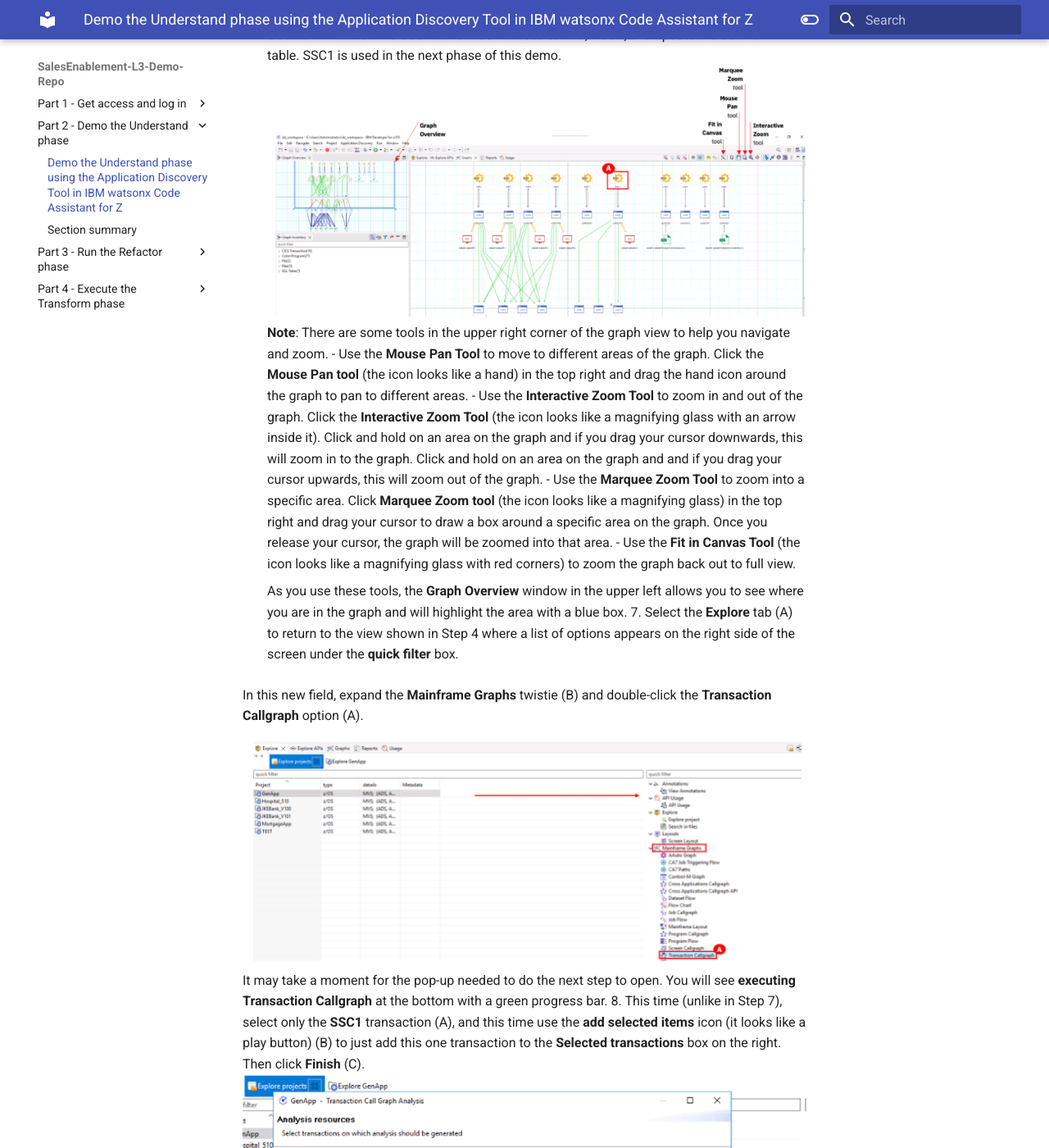
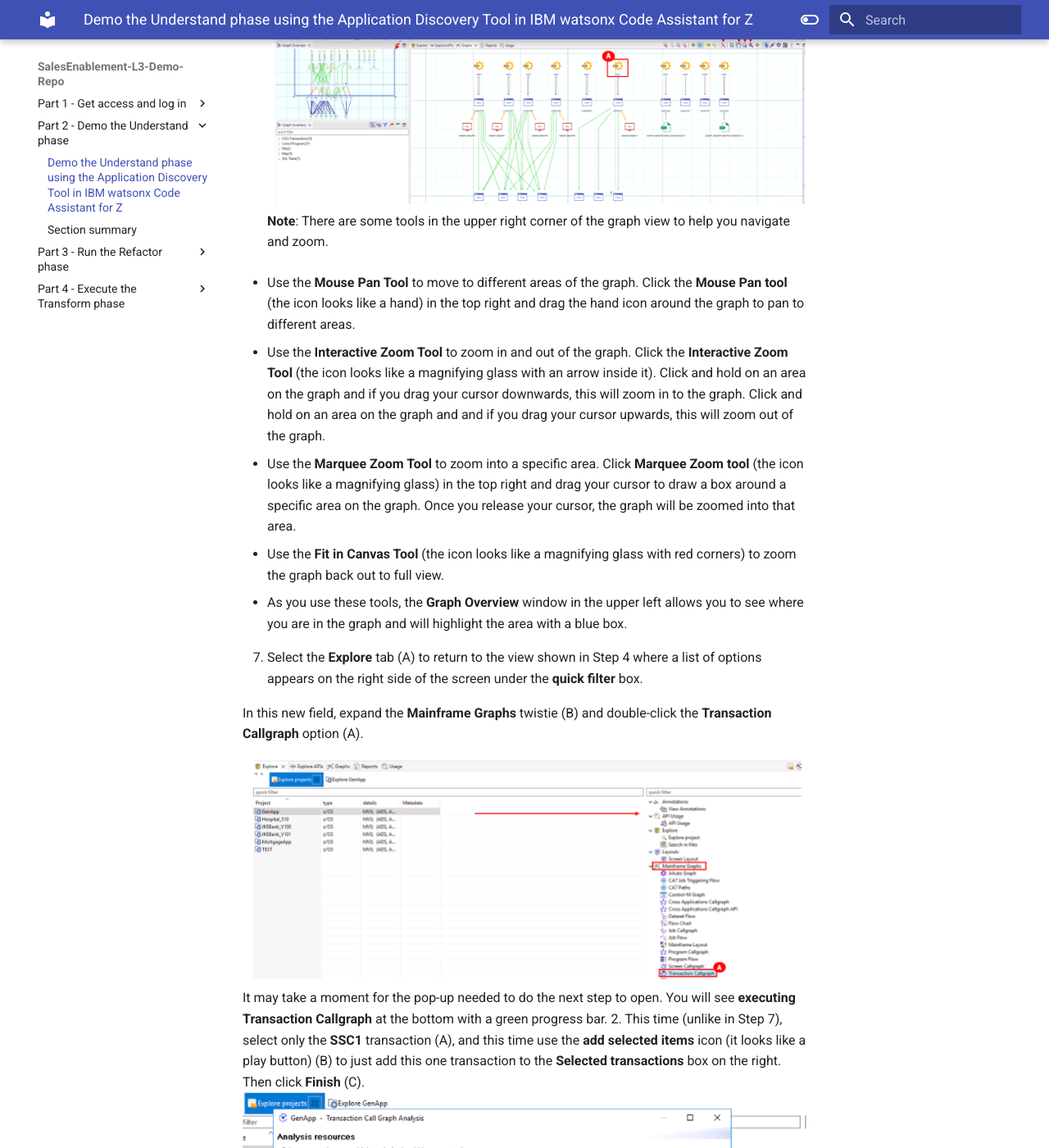
Before and after one commit to IBM/SalesEnablement-L3-Demo-Repo, an MkDocs documentation site: the page built from docs/demo-the-understand/Demo the Understand phase.md, in a window 1280 px wide and 1400 px high, scrolled down 3491 px. Shown: the whole window at 82% size. Built offline with MkDocs 1.6.1 and Material for MkDocs 9.7.7, drawn with Linux system fonts in a browser that asks for light colours; some of the changed text lies outside the part shown.

Commit message:
Fixing the Demo steps

```diff
--- a/docs/demo-the-understand/Demo the Understand phase.md
+++ b/docs/demo-the-understand/Demo the Understand phase.md
@@ -1,49 +1,47 @@
 # Demo the Understand Phase using the Application Discovery Tool on IBM watsonx Code Assistant for Z
-1. In Z Virtual Access, click IBM Developer for z/OS (A) in the taskbar to open it.
+1. In Z Virtual Access, click IBM Developer for z/OS **(A)** in the taskbar to open it.
    ![](images/taskbar1.png)
 
    It may take a minute for the application to open, but you will soon see the splash screen.
    ![](images/splash.png)
-   The IBM Developer for z/OS Integrated Developer Environment (IDE) opens displaying the **Explore projects** tab (A).
+
+   The IBM Developer for z/OS Integrated Developer Environment (IDE) opens displaying the **Explore projects** tab **(A)**.
    ![](images/explorprojects1.png)
 
-2. Right-click below the quick filter area (A), and click **Get project list** (B).
+2. Right-click below the quick filter area (A), and click **Get project list** **(B)**.
    ![](images/getprojlist.png)
 
-3. Click **GenApp** (A) in the **Project** list.
+3. Click **GenApp** **(A)** in the **Project** list.
    ![](images/GenApp.png)
    A new field with a list of options appears on the right side of the screen.
 
-4. From the quick filter box (A), expand the **Mainframe Graphs** twistie (B), and double-click **Transaction Callgraph** (C).
+4. From the quick filter box **(A)**, expand the **Mainframe Graphs** twistie **(B)**, and double-click **Transaction Callgraph** **(C)**.
    ![](images/transactioncallgraph.png)
 
 5. It may take a moment for the **GenApp – Transaction Call Graph Analysis** pop-up that is needed to do the next step to appear.
-
-   You will see an **executing Transaction Callgraph** message at the bottom of the pop-up displaying a green progress bar (A).
-
-   Select everything in the **Available transactions** box using the **add all items** button (looks like a fast forward button) (B), and move them to the **Selected transactions** box.
-
-   Then click **Finish** (C) to load the transactions.
+   You will see an **executing Transaction Callgraph** message at the bottom of the pop-up displaying a green progress bar **(A)**.
+   Select everything in the **Available transactions** box using the **add all items** button (looks like a fast forward button) **(B)**, and move them to the **Selected transactions** box.
+   Then click **Finish** **(C)** to load the transactions.
    ![](images/GenApp-selecttransactions.png)
-
    A call graph is loaded with all the transactions in this profiled application. (Note: it may take a few minutes for the graph to build.)
    ![](images/callgraph.png)
 
 6. Zoom in so you can see the transaction named **SSC1** (A). This transaction is related to the CUSTOMER table. The SSC1 transaction is used to add, insert, and update the CUSTOMER table. SSC1 is used in the next phase of this demo.
    ![](images/ssc1callgraph.png)
    **Note**: There are some tools in the upper right corner of the graph view to help you navigate and zoom.
+
    - Use the **Mouse Pan Tool** to move to different areas of the graph. Click the **Mouse Pan tool** (the icon looks like a hand) in the top right and drag the hand icon around the graph to pan to different areas.
    - Use the **Interactive Zoom Tool** to zoom in and out of the graph. Click the **Interactive Zoom Tool** (the icon looks like a magnifying glass with an arrow inside it). Click and hold on an area on the graph and if you drag your cursor downwards, this will zoom in to the graph. Click and hold on an area on the graph and and if you drag your cursor upwards, this will zoom out of the graph.
    - Use the **Marquee Zoom Tool** to zoom into a specific area. Click **Marquee Zoom tool** (the icon looks like a magnifying glass) in the top right and drag your cursor to draw a box around a specific area on the graph. Once you release your cursor, the graph will be zoomed into that area.
    - Use the **Fit in Canvas Tool** (the icon looks like a magnifying glass with red corners) to zoom the graph back out to full view.
+   - As you use these tools, the **Graph Overview** window in the upper left allows you to see where you are in the graph and will highlight the area with a blue box.
 
-      As you use these tools, the **Graph Overview** window in the upper left allows you to see where you are in the graph and will highlight the area with a blue box.
 7. Select the **Explore** tab (A) to return to the view shown in Step 4 where a list of options appears on the right side of the screen under the **quick filter** box.
 
    In this new field, expand the **Mainframe Graphs** twistie (B) and double-click the **Transaction Callgraph** option (A).
    ![](images/quickfilter1.png)
    It may take a moment for the pop-up needed to do the next step to open. You will see **executing Transaction Callgraph** at the bottom with a green progress bar.
-8. This time (unlike in Step 7), select only the **SSC1** transaction (A), and this time use the **add selected items** icon (it looks like a play button) (B) to just add this one transaction to the **Selected transactions** box on the right. Then click **Finish** (C).
+2. This time (unlike in Step 7), select only the **SSC1** transaction (A), and this time use the **add selected items** icon (it looks like a play button) (B) to just add this one transaction to the **Selected transactions** box on the right. Then click **Finish** (C).
    ![](images/ssc1-select-finish.png)
    The SSCI transaction graph begins loading. (This may take a minute to load, you will see Loading graph message in the middle of the screen).
    ![](images/callgraphssc1.png)
```
Also changed, not shown: docs/reserve-the-demo/02 Reserve the environment.md (+5 -7 lines), docs/reserve-the-demo/03 Logging into Z Virtual Access.md (+1 -2 lines).
